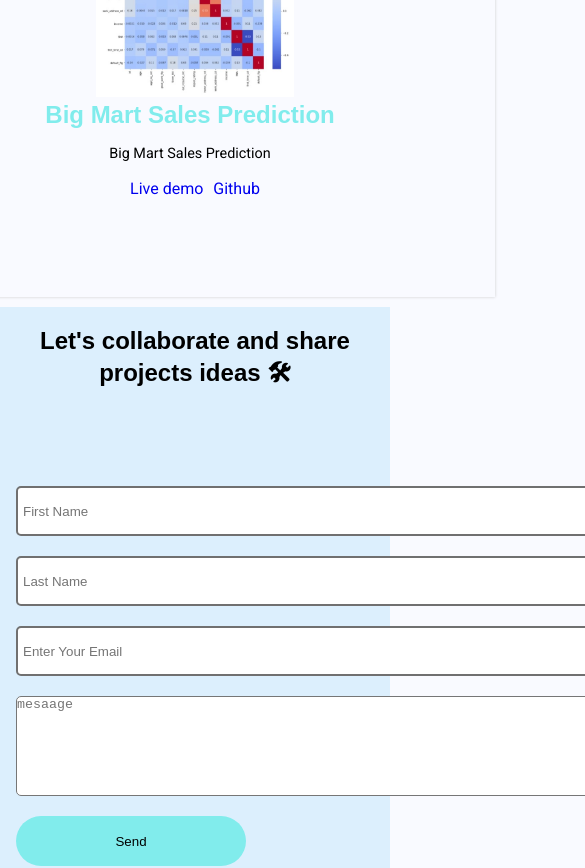
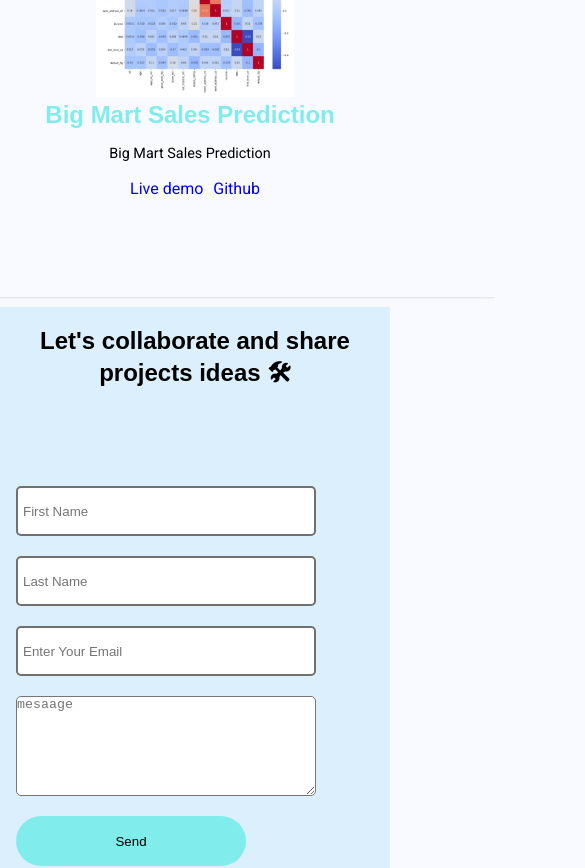
Before and after one commit to joshuandeleva/kreezy, a React (Create React App) app: page / in a window 390 px wide. Shown: the part 2819-3687 px from the top of the page, 585 px wide, since content can reach past the window. Built offline with nearby package versions, Linux system fonts and the light colour scheme.

Commit message:
contacts page -responsive

```diff
--- a/src/Components/Contact.css
+++ b/src/Components/Contact.css
@@ -53,3 +53,17 @@
 	font-size: 1.5rem;
 	font-family: "Robotos", sans-serif;
 }
+@media (min-width: 200px) and (max-width: 960px) {
+	form > input {
+		width: 300px;
+	}
+	form > textarea {
+		width: 300px;
+	}
+	.send-btn {
+		margin: 20px 0;
+	}
+	.my-form-details {
+		display: none;
+	}
+}
```
